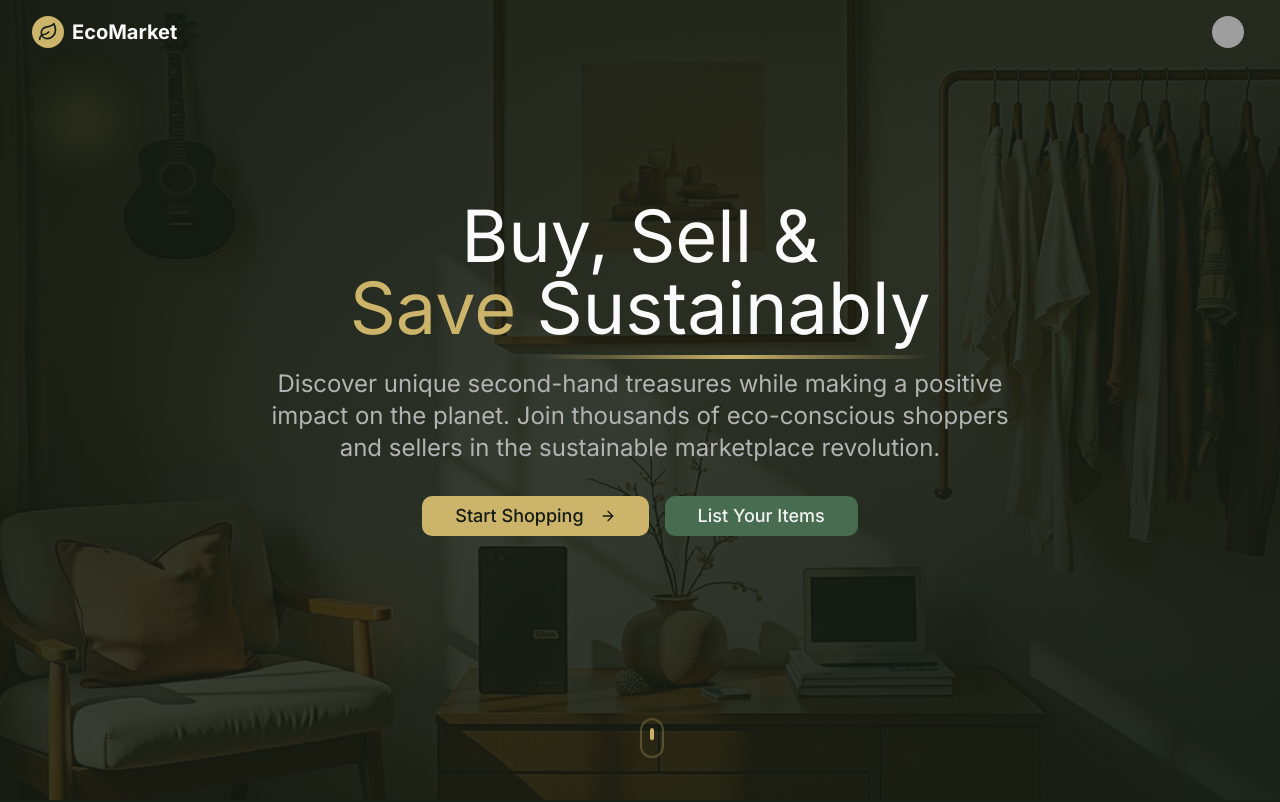
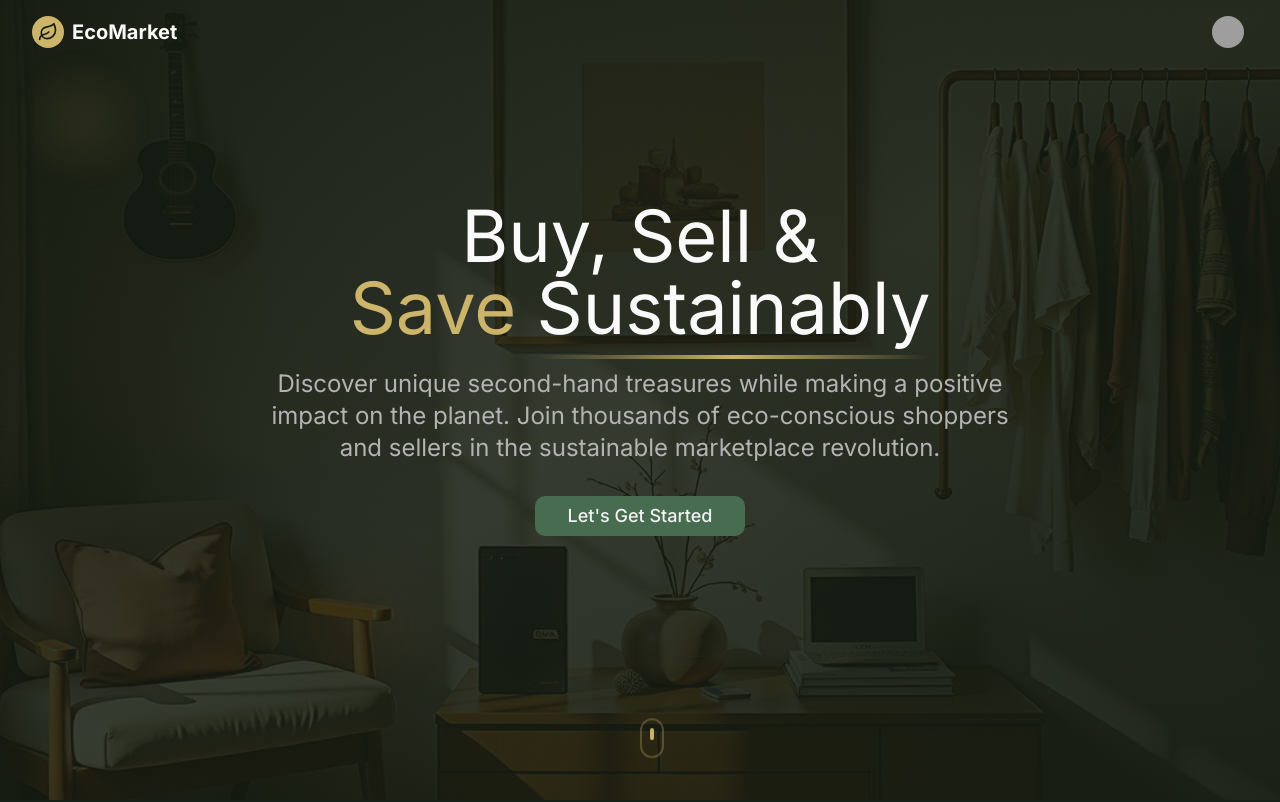
Before and after one commit to shrxloki/eco-crafts-nexus-88, a React (Vite) app: page / in a window 1280 px wide. Shown: the top 802 px of the page. Built offline with nearby package versions, Linux system fonts and the light colour scheme; grey boxes are pictures that could not be loaded.

Commit message:
Visual edit in Lovable

```diff
--- a/src/components/HeroSection.tsx
+++ b/src/components/HeroSection.tsx
@@ -59,20 +59,8 @@ export const HeroSection = () => {
 
           {/* CTA Buttons */}
           <div className="flex flex-col sm:flex-row gap-4 justify-center items-center mb-12 animate-fade-in-scale">
-            <Button
-              className="btn-hero text-lg px-8 py-4 group"
-              onClick={() => navigate('/marketplace')}
-            >
-              Start Shopping
-              <ArrowRight className="ml-2 w-5 h-5 group-hover:translate-x-1 transition-transform duration-200" />
-            </Button>
-            <Button
-              variant="secondary"
-              className="btn-secondary-hero text-lg px-8 py-4"
-              onClick={() => navigate('/login')}
-            >
-              List Your Items
-            </Button>
+
+            <Button variant="secondary" className="btn-secondary-hero text-lg px-8 py-4" onClick={() => navigate('/login')}>Let's Get Started</Button>
           </div>
 
           {/* Rotating Features */}
```
